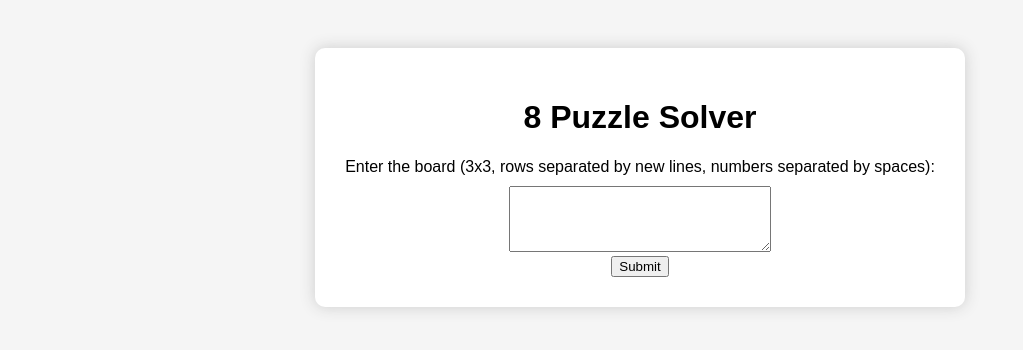
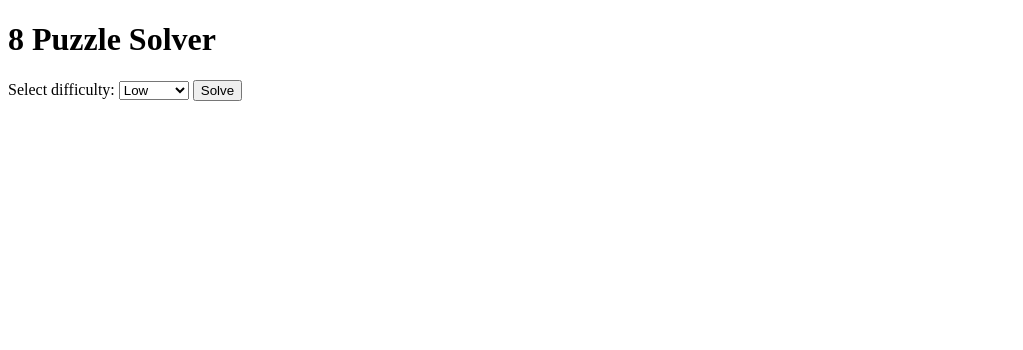
Before and after one commit to Laibalaghari04/flask-8puzzle, a Flask app: page / in a window 1280 px wide. Shown: the top 350 px of the page, without its empty margins (0-1023 px from the left). Run offline with Flask 3, Linux system fonts and the light colour scheme.

Commit message:
Update index.html

```diff
--- a/templates/index.html
+++ b/templates/index.html
@@ -2,31 +2,37 @@
 <html>
 <head>
     <title>8 Puzzle Solver</title>
-    <link rel="stylesheet" href="{{ url_for('static', filename='styles.css') }}">
 </head>
 <body>
-    <div class="container">
-        <h1>8 Puzzle Solver</h1>
-        <form method="POST">
-            <label>Enter the board (3x3, rows separated by new lines, numbers separated by spaces):</label><br>
-            <textarea name="board" rows="4" cols="30"></textarea><br>
-            <input type="submit" value="Submit">
-        </form>
-        {% if message %}
-            <p>{{ message }}</p>
-        {% endif %}
-        {% if board %}
-            <h3>Board:</h3>
-            <table>
-                {% for row in board %}
-                    <tr>
-                        {% for cell in row %}
-                            <td>{{ cell }}</td>
-                        {% endfor %}
-                    </tr>
-                {% endfor %}
-            </table>
-        {% endif %}
-    </div>
+    <h1>8 Puzzle Solver</h1>
+
+    <form method="post">
+        <label for="difficulty">Select difficulty:</label>
+        <select id="difficulty" name="difficulty">
+            <option value="low">Low</option>
+            <option value="medium">Medium</option>
+            <option value="high">High</option>
+        </select>
+        <input type="submit" value="Solve">
+    </form>
+
+    {% if board %}
+        <h3>Initial Board:</h3>
+        <pre>
+{% for row in board %}
+{{ row }}
+{% endfor %}
+        </pre>
+
+        <h3>Moves taken to solve: {{ moves }}</h3>
+
+        <h3>Solution Steps:</h3>
+        <pre>
+{% for step in solution %}
+{{ step }}
+--------
+{% endfor %}
+        </pre>
+    {% endif %}
 </body>
 </html>
```
